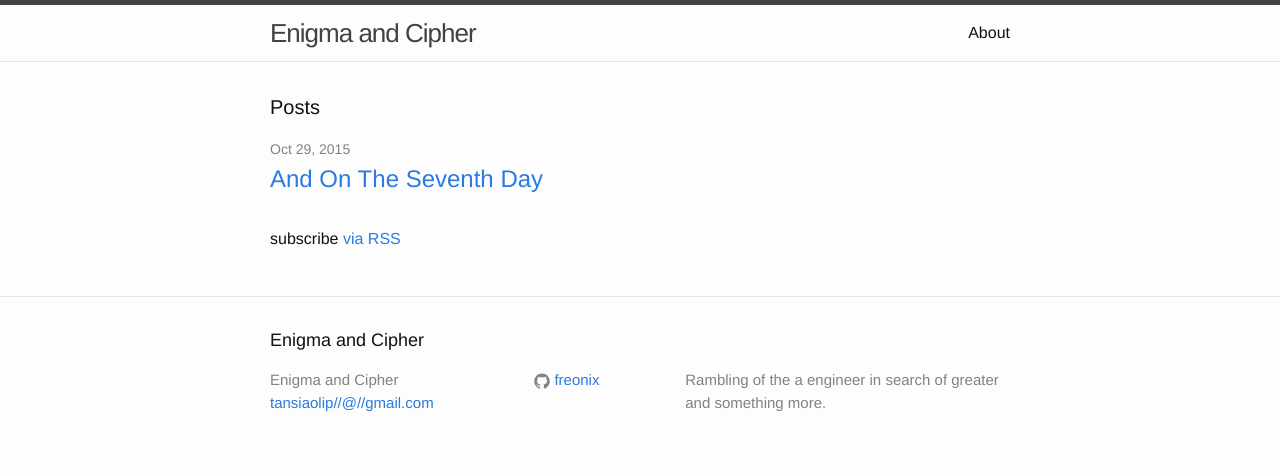
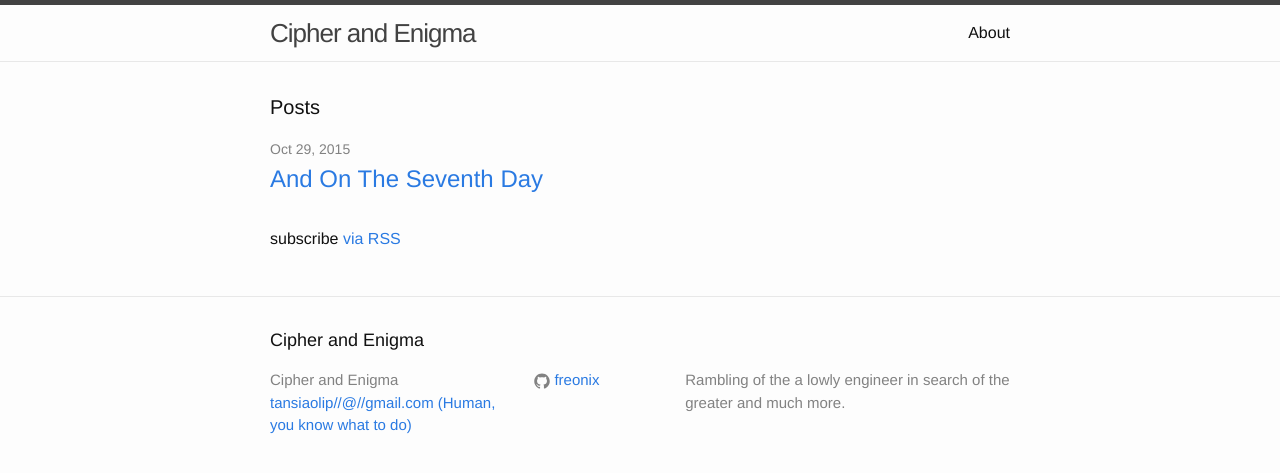
Before and after one commit to freonix/freonix.github.io, a Jekyll site: the page built from index.html, in a window 1280 px wide. Shown: the top 473 px of the page. Built offline with Jekyll 4.4.1, drawn with Linux system fonts in a browser that asks for light colours.

Commit message:
Update _config.yml
Change the title again.

```diff
--- a/_config.yml
+++ b/_config.yml
@@ -6,12 +6,12 @@
 # 'jekyll serve'. If you change this file, please restart the server process.
 
 # Site settings
-title: Enigma and Cipher
+title: Cipher and Enigma
 name: Michael Tan <freonix>
-email: tansiaolip//@//gmail.com
+email: tansiaolip//@//gmail.com (Human, you know what to do)
 description: > # this means to ignore newlines until "baseurl:"
-  Rambling of the a engineer in search
-  of greater and something more.
+  Rambling of the a lowly engineer in search
+  of the greater and much more.
 baseurl: ""
 url: "http://freonix.github.io" # the base hostname & protocol for your site
 github_username: freonix
```
